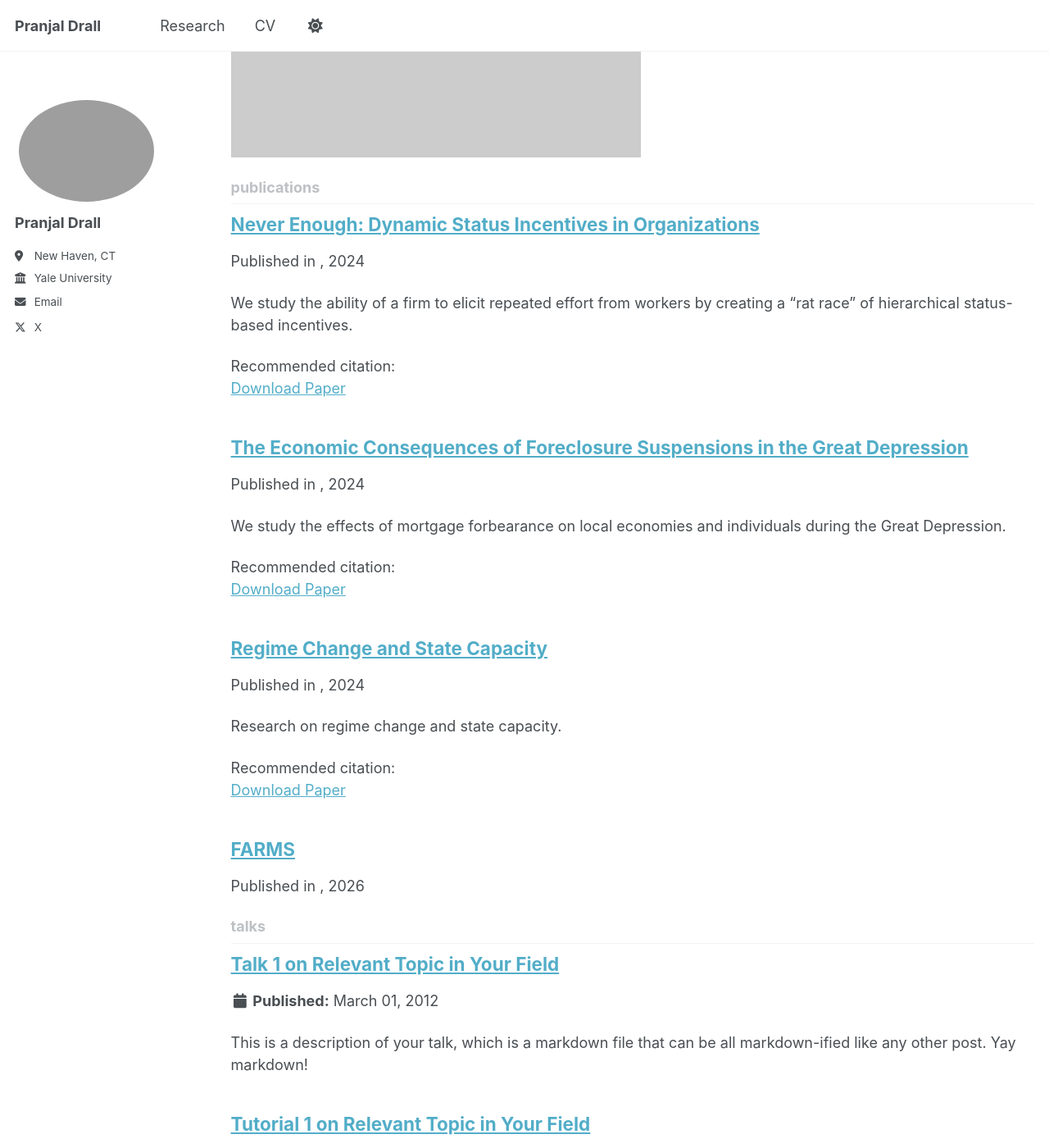
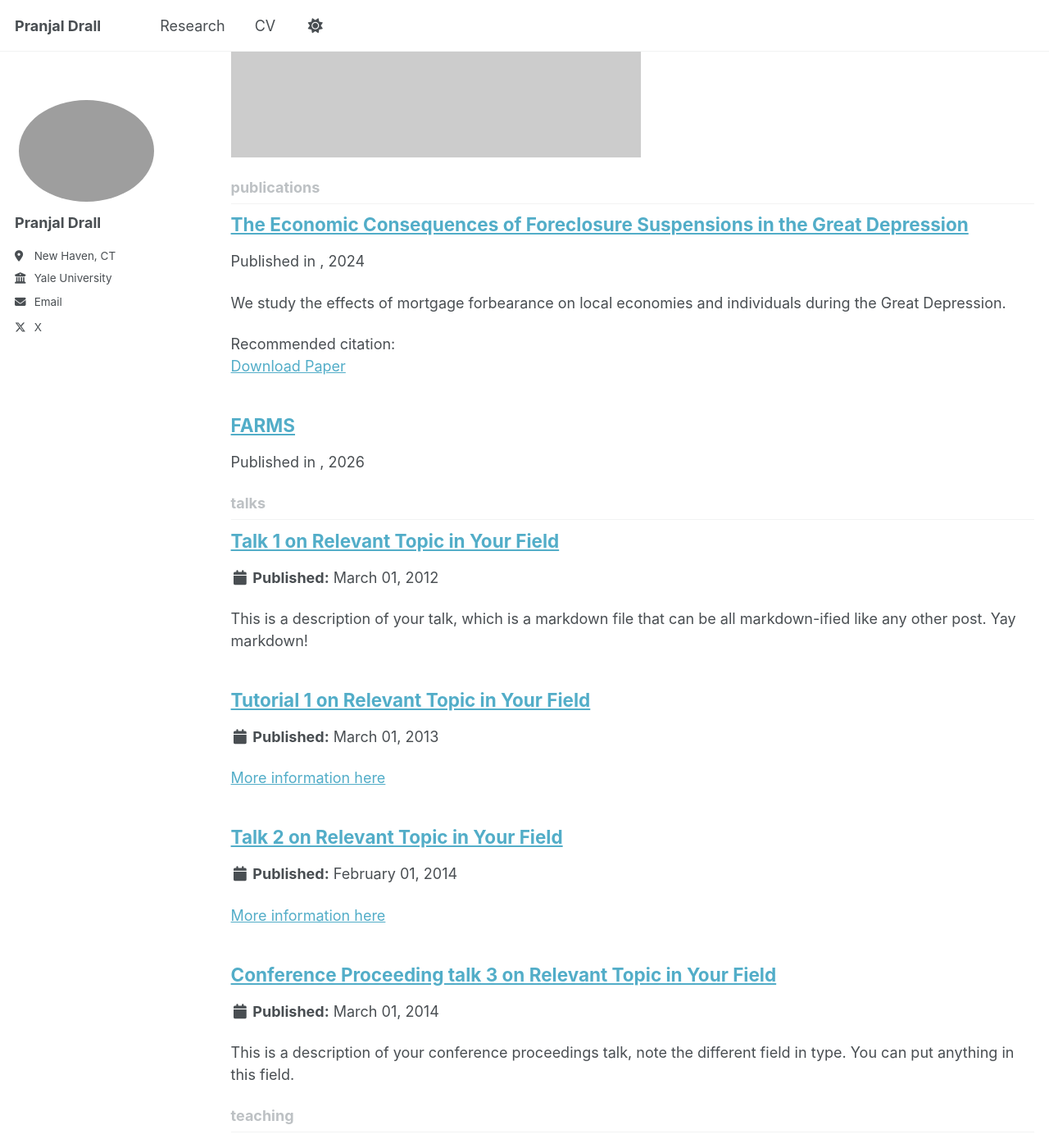
Before and after one commit to pranjal-drall/pranjal-drall.github.io, a Jekyll site: the page built from _pages/collection-archive.html, in a window 1280 px wide and 1400 px high, scrolled down 893 px. Shown: the whole window at 82% size. Built offline with Jekyll 4.4.1, drawn with Linux system fonts in a browser that asks for light colours; a script bundle is joined from its source files by our own code; library files that are not in the unit come from our copies.

Commit message:
Remove regime change and never enough papers
These papers were added by mistake — they are not mine.
Deletes _publications/2024-regime-change.md,
_publications/2024-never-enough.md, and their references
in _pages/publications.md.

https://claude.ai/code/session_01Wvom1BMraAZS6HXAy1anPT

```diff
--- a/_pages/publications.md
+++ b/_pages/publications.md
@@ -86,8 +86,6 @@ function toggleAbstract(id) {
 }
 </script>
 
-* Never Enough: Dynamic Status Incentives in Organizations (with [Leonardo Bursztyn](https://sites.google.com/view/leonardobursztyn) and [Hans-Joachim Voth](https://sites.google.com/site/hjvoth/))
-* Regime Change and State Capacity (with [Austin L. Wright](https://austinlwright.com/))
 * Too Liable To Regulate: The Hidden Costs of Fossil Fuel Production (with [Josh Macey](https://law.yale.edu/joshua-macey) and Terra Baer)
 * A Market Based Approach to Public Utility Ratemaking (with [Mark Ellis](https://www.economicliberties.us/mark-ellis/) and [Josh Macey](https://law.yale.edu/joshua-macey))
 * Rethinking the Politics of Abundance (with [Yehonatan Givati](https://law.yale.edu/yehonatan-givati) and Kishore Chundi)
--- a/_publications/2024-never-enough.md
+++ /dev/null
@@ -1,38 +0,0 @@
----
-title: "Never Enough: Dynamic Status Incentives in Organizations"
-collection: publications
-permalink: /publications/never-enough
-excerpt: 'We study the ability of a firm to elicit repeated effort from workers by creating a "rat race" of hierarchical status-based incentives.'
-date: 2024-01-01
-authors: 'with <a href="https://sites.google.com/view/leonardobursztyn">Leonardo Bursztyn</a> and <a href="https://sites.google.com/site/hjvoth/">Hans-Joachim Voth</a>'
-paperurl: ''
-citation: ''
-buttons:
-  - name: 'Draft'
-    url: '#'
-  - name: 'NBER version'
-    url: '#'
-  - name: 'Abstract'
-    url: '#abstract'
----
-
-<div class="publication-buttons">
-  <a href="#" class="btn btn--primary">Draft</a>
-  <a href="#" class="btn btn--primary">NBER version</a>
-  <button class="btn btn--primary" onclick="toggleAbstract('wwi-abstract')">Abstract</button>
-</div>
-
-<div id="wwi-abstract" class="abstract-content" style="display: none; margin-top: 20px; padding: 20px; border: 1px solid #ddd; background-color: #f9f9f9;">
-  <p>We study the ability of a firm to elicit repeated effort from workers by creating a "rat race" of hierarchical status-based incentives. We examine performance using data on over 5,000 German air force pilots during World War II. Pilots' effort is hard to monitor; motivation is key to success. Rather pilot performance increases markedly as they approach eligibility for a medal before falling off upon receipt of the award. The same effort path repeats itself as the pilot nears the next higher-prestige medal. Status-conscious pilots also exert more effort when new medals are introduced. We show that medals serve as substitutes for other forms of status. Medal cachet declines over time as lower-ability pilots receive them, making the introduction of new medals desirable. These results suggest that a tiered, expanding system of status-based incentives can repeatedly leverage worker status concerns to extract effort.</p>
-</div>
-
-<script>
-function toggleAbstract(id) {
-  var abstract = document.getElementById(id);
-  if (abstract.style.display === "none") {
-    abstract.style.display = "block";
-  } else {
-    abstract.style.display = "none";
-  }
-}
-</script>
--- a/_publications/2024-regime-change.md
+++ /dev/null
@@ -1,29 +0,0 @@
----
-title: "Regime Change and State Capacity"
-collection: publications
-permalink: /publications/regime-change
-excerpt: 'Research on regime change and state capacity.'
-date: 2024-01-03
-authors: 'with <a href="https://austinlwright.com/">Austin L. Wright</a>'
-paperurl: ''
-citation: ''
----
-
-<div class="publication-buttons">
-  <button class="btn btn--primary" onclick="toggleAbstract('regime-abstract')">Abstract</button>
-</div>
-
-<div id="regime-abstract" class="abstract-content" style="display: none; margin-top: 20px; padding: 20px; border: 1px solid #ddd; background-color: #f9f9f9;">
-  <p>Abstract content for this paper will be added soon.</p>
-</div>
-
-<script>
-function toggleAbstract(id) {
-  var abstract = document.getElementById(id);
-  if (abstract.style.display === "none") {
-    abstract.style.display = "block";
-  } else {
-    abstract.style.display = "none";
-  }
-}
-</script>
```
